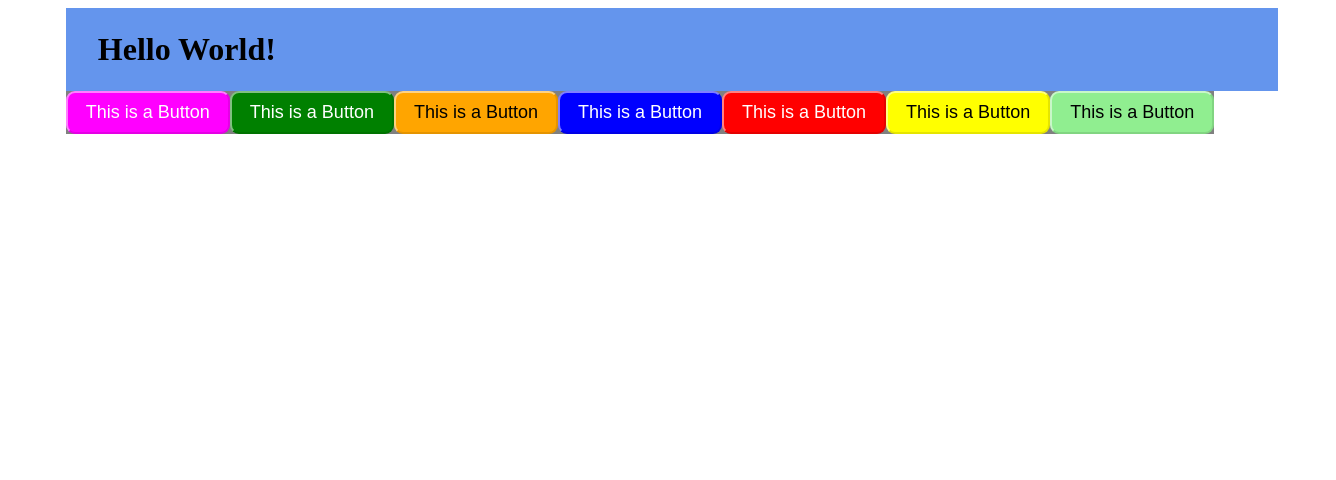
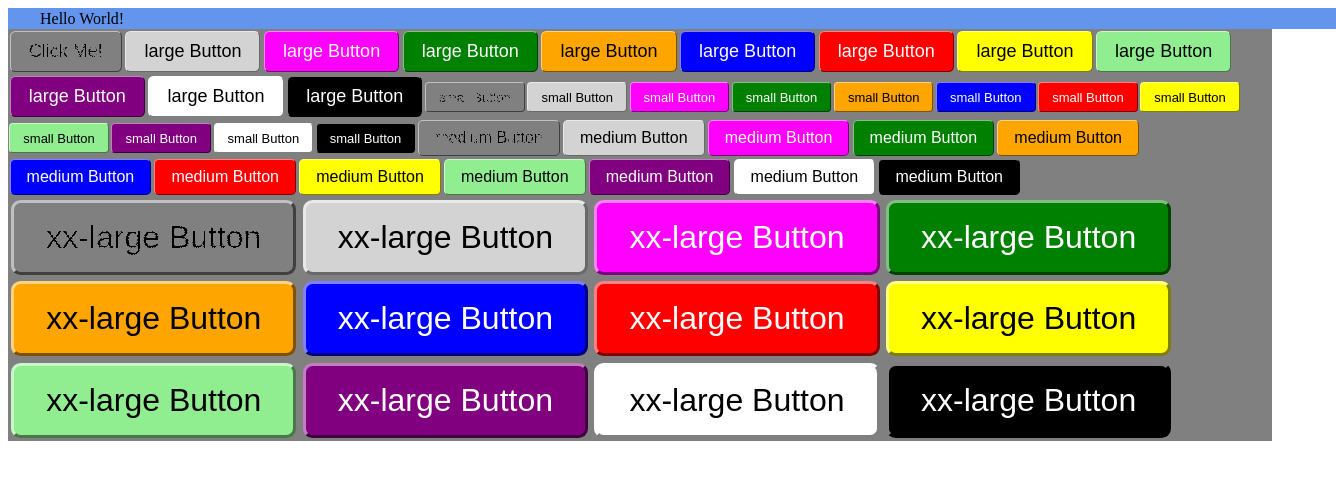
Before and after one commit to b-hayes/vue, a Vue app in the folder vue-cli-created-project/: page / in a window 1280 px wide. Shown: the top 480 px of the page, 1336 px wide, since content can reach past the window. Built offline with nearby package versions, Linux system fonts and the light colour scheme.

Commit message:
OMFG I just created the best button component ever!

```diff
--- a/vue-cli-created-project/src/App.vue
+++ b/vue-cli-created-project/src/App.vue
@@ -1,13 +1,54 @@
 <template>
   <div class="container" style="background-color: grey">
-    <app-header title="Task Tracker"/>
-    <Button color="magenta">This is a Button</Button>
-    <Button color="green">This is a Button</Button>
-    <Button color="orange">This is a Button</Button>
-    <Button color="blue">This is a Button</Button>
-    <Button color="red">This is a Button</Button>
-    <Button color="yellow">This is a Button</Button>
-    <Button color="lightgreen">This is a Button</Button>
+    <app-header/>
+    <Button></Button>
+    <Button color="lightgrey">large Button</Button>
+    <Button color="magenta">large Button</Button>
+    <Button color="green">large Button</Button>
+    <Button color="orange">large Button</Button>
+    <Button color="blue">large Button</Button>
+    <Button color="red">large Button</Button>
+    <Button color="yellow">large Button</Button>
+    <Button color="lightgreen">large Button</Button>
+    <Button color="purple">large Button</Button>
+    <Button color="white">large Button</Button>
+    <Button color="black">large Button</Button>
+    <Button size="small">small Button</Button>
+    <Button size="small" color="lightgrey">small Button</Button>
+    <Button size="small" color="magenta">small Button</Button>
+    <Button size="small" color="green">small Button</Button>
+    <Button size="small" color="orange">small Button</Button>
+    <Button size="small" color="blue">small Button</Button>
+    <Button size="small" color="red">small Button</Button>
+    <Button size="small" color="yellow">small Button</Button>
+    <Button size="small" color="lightgreen">small Button</Button>
+    <Button size="small" color="purple">small Button</Button>
+    <Button size="small" color="white">small Button</Button>
+    <Button size="small" color="black">small Button</Button>
+    <Button size="medium">medium Button</Button>
+    <Button size="medium" color="lightgrey">medium Button</Button>
+    <Button size="medium" color="magenta">medium Button</Button>
+    <Button size="medium" color="green">medium Button</Button>
+    <Button size="medium" color="orange">medium Button</Button>
+    <Button size="medium" color="blue">medium Button</Button>
+    <Button size="medium" color="red">medium Button</Button>
+    <Button size="medium" color="yellow">medium Button</Button>
+    <Button size="medium" color="lightgreen">medium Button</Button>
+    <Button size="medium" color="purple">medium Button</Button>
+    <Button size="medium" color="white">medium Button</Button>
+    <Button size="medium" color="black">medium Button</Button>
+    <Button size="xx-large">xx-large Button</Button>
+    <Button size="xx-large" color="lightgrey">xx-large Button</Button>
+    <Button size="xx-large" color="magenta">xx-large Button</Button>
+    <Button size="xx-large" color="green">xx-large Button</Button>
+    <Button size="xx-large" color="orange">xx-large Button</Button>
+    <Button size="xx-large" color="blue">xx-large Button</Button>
+    <Button size="xx-large" color="red">xx-large Button</Button>
+    <Button size="xx-large" color="yellow">xx-large Button</Button>
+    <Button size="xx-large" color="lightgreen">xx-large Button</Button>
+    <Button size="xx-large" color="purple">xx-large Button</Button>
+    <Button size="xx-large" color="white">xx-large Button</Button>
+    <Button size="xx-large" color="black">xx-large Button</Button>
   </div>
 </template>
 
@@ -35,4 +76,7 @@ export default {
   display: flex;
   justify-content: center;
 }
+.container {
+
+}
 </style>
--- a/vue-cli-created-project/src/components/AppHeader.vue
+++ b/vue-cli-created-project/src/components/AppHeader.vue
@@ -1,6 +1,6 @@
 <template>
   <header>
-    <slot><h1>Hello World!</h1></slot>
+    <slot>Hello World!</slot>
   </header>
 </template>
 
--- a/vue-cli-created-project/src/components/Button.vue
+++ b/vue-cli-created-project/src/components/Button.vue
@@ -2,7 +2,7 @@
   <!--  <button :style="`background-color: ${color}`"> NOTE: this works but so does the method below.
    see: https://vuejs.org/guide/essentials/class-and-style.html
    -->
-  <button :style="{backgroundColor: color}">
+  <button :style="{backgroundColor: color, fontSize: size}">
     <span  :style="{color: color}">
       <slot>Click Me!</slot>
     </span>
@@ -16,7 +16,7 @@ export default {
   props: {
     color: {
       type: String,
-      default: 'black'
+      default: 'grey'
     },
     size: {
       type: String,
@@ -28,21 +28,22 @@ export default {
 
 <style scoped>
   button {
-    font-size: large;
-    /*font-weight: bold;*/
+    margin: 0.1em;
     padding: 0.5em 1em;
-    border: 2px;
-    border-style: solid;
-    border-color: rgba(255,255,255, 0.5) rgba(0,0,0, 0.1) rgba(0,0,0, 0.1) rgba(255,255,255, 0.5);
-    border-radius: 0.5em;
+    border: 0.1em solid;
+    border-color: rgba(255,255,255, 0.5) rgba(0,0,0, 0.5) rgba(0,0,0, 0.5) rgba(255,255,255, 0.5);
+    border-radius: 0.3em;
+    /*box-shadow: 0.1em 0.1em 0.1em 0.1em rgba(0, 0, 0, 0.3);*/
   }
   button:hover {
-    box-shadow: inset 0 0 0 10em rgba(255, 255, 255, 0.3);
+    box-shadow: inset 0 0 0 10em rgba(255, 255, 255, 0.1);
   }
   button:active {
     box-shadow: inset 0em 0em 0em 10em rgba(0, 0, 0, 0.3);
+    border-color: rgba(0,0,0, 0.5) rgba(255,255,255, 0.5) rgba(255,255,255, 0.5) rgba(0,0,0, 0.5);
   }
+  /* Span contains the button text */
   span {
-    filter: grayscale(100%) contrast(10000%) invert(1);
+    filter: grayscale(100%) contrast(100000%) invert(1);
   }
 </style>
```
